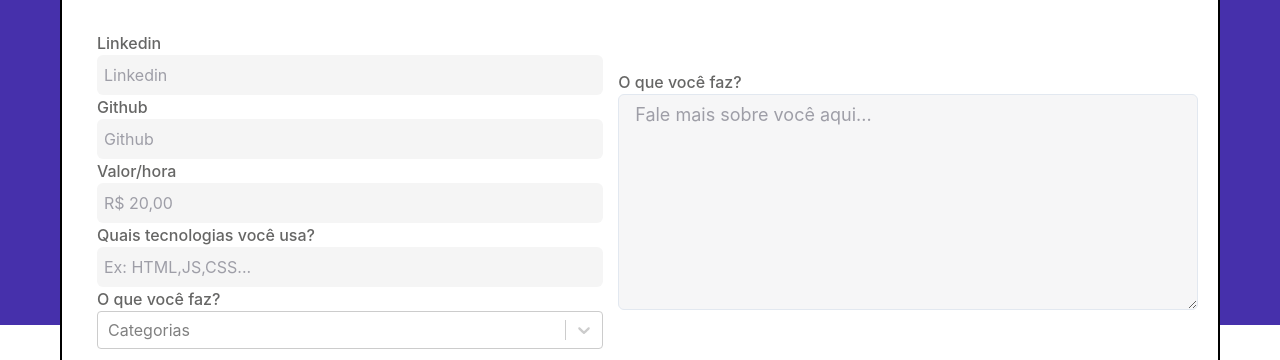
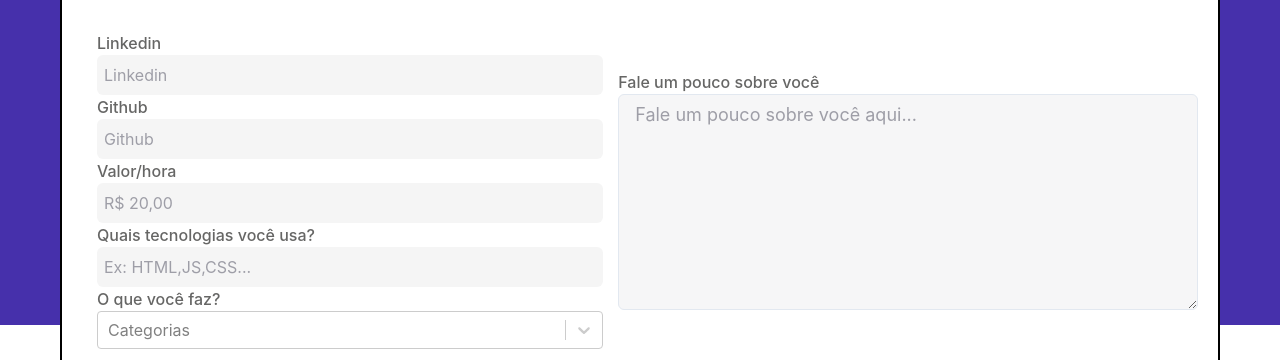
Before and after one commit to PauloHenriqueMagno/GaleraNerd, a React (Create React App) app: page /dev in a window 1280 px wide. Shown: the part 195-555 px from the top of the page. Built offline with nearby package versions, Linux system fonts and the light colour scheme.

Commit message:
fix: last input devform label fixed

```diff
--- a/src/components/DevForm/index.jsx
+++ b/src/components/DevForm/index.jsx
@@ -142,11 +142,11 @@ const DevForm = () => {
             </Box>
           </Box>
           <Box sx={{ width: "100%", height: "100%" }}>
-            <FormLabel>O que você faz?</FormLabel>
+            <FormLabel>Fale um pouco sobre você</FormLabel>
             <TextAreaInput
               rows="8"
               onChange={(e) => setAbout(e.target.value)}
-              placeholder="Fale mais sobre você aqui..."
+              placeholder="Fale um pouco sobre você aqui..."
               register={() => {}}
             />
           </Box>
```
